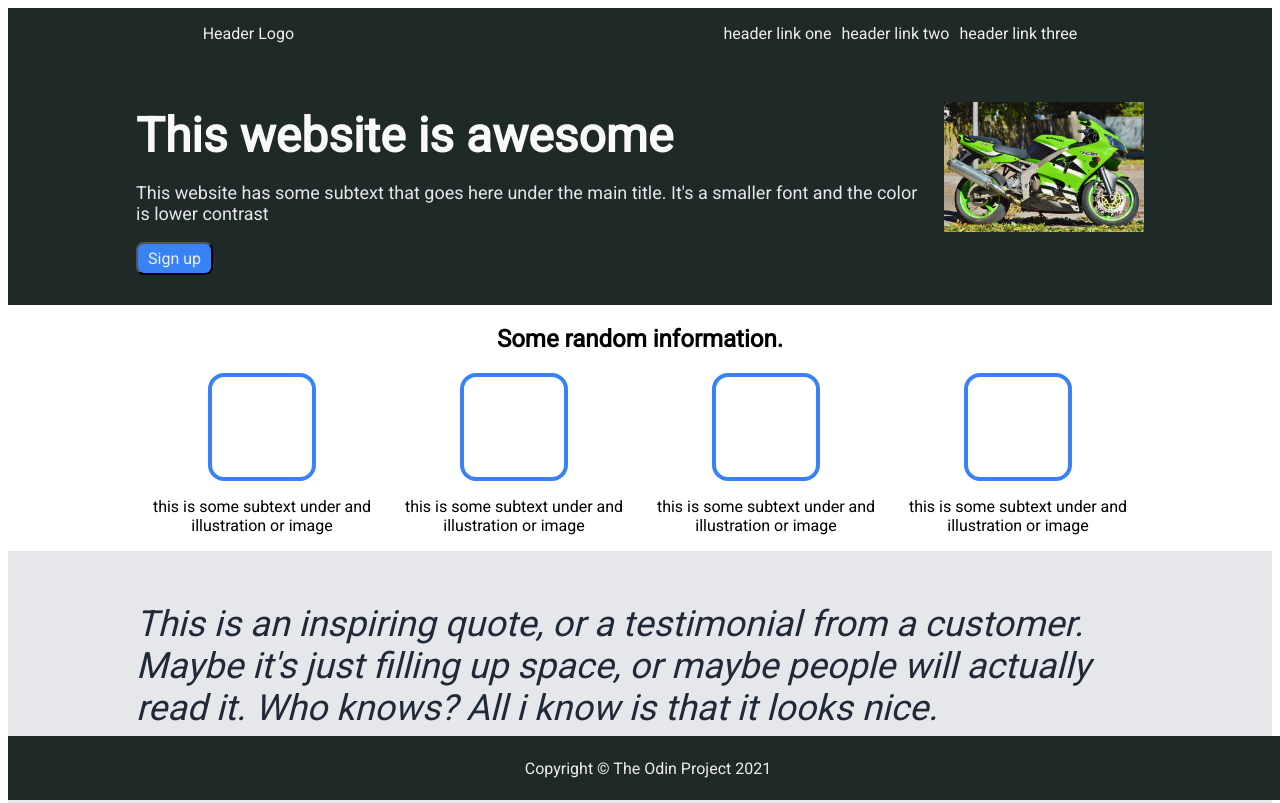
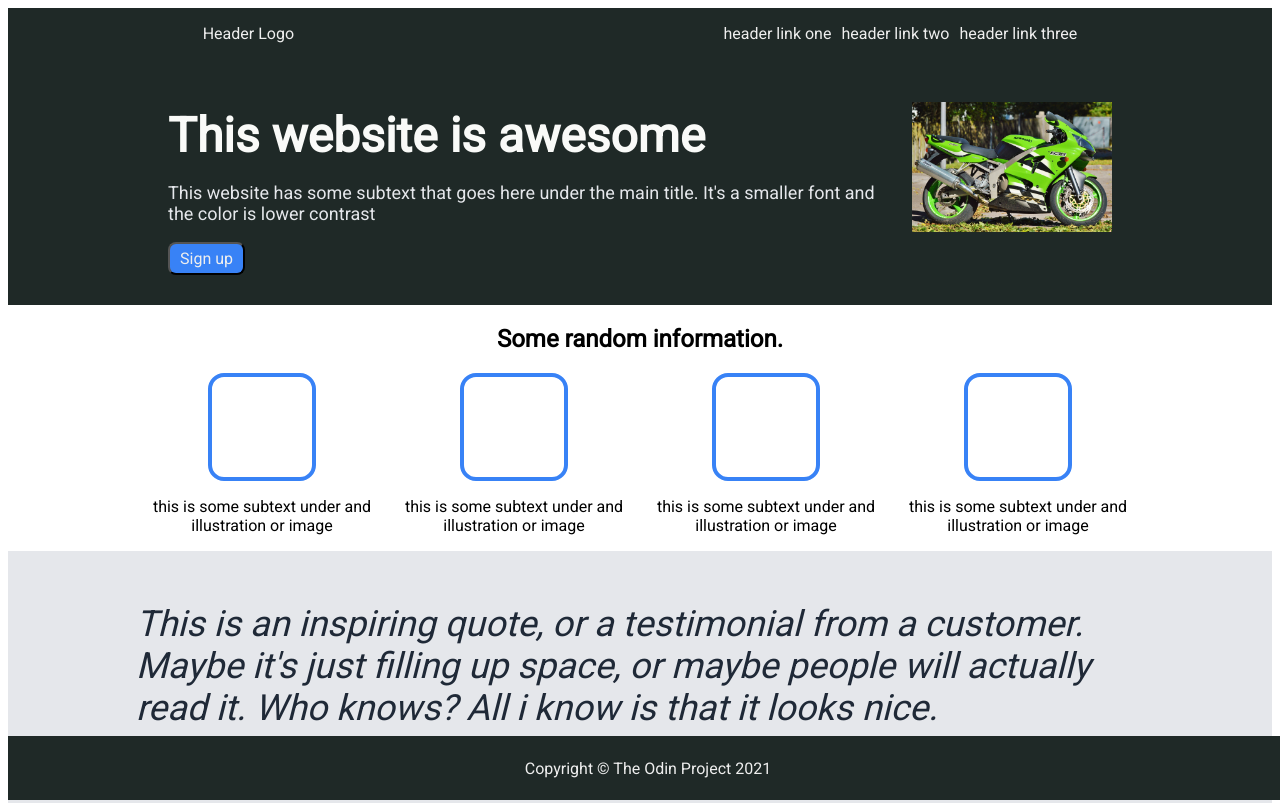
Before and after one commit to PekiPho/landing-page, a plain HTML site: page index.html in a window 1280 px wide. Shown: the top 803 px of the page. Drawn offline with Linux system fonts and the light colour scheme.

Commit message:
Changed padding on first block from 8 to 10em

```diff
--- a/style.css
+++ b/style.css
@@ -73,7 +73,7 @@ div.awesome{
     display:flex;
     justify-content: space-between;
     align-items: center;
-    padding: 0 8em;
+    padding: 0 10em;
     gap:20px;
     margin-bottom: 30px;
 }
```
